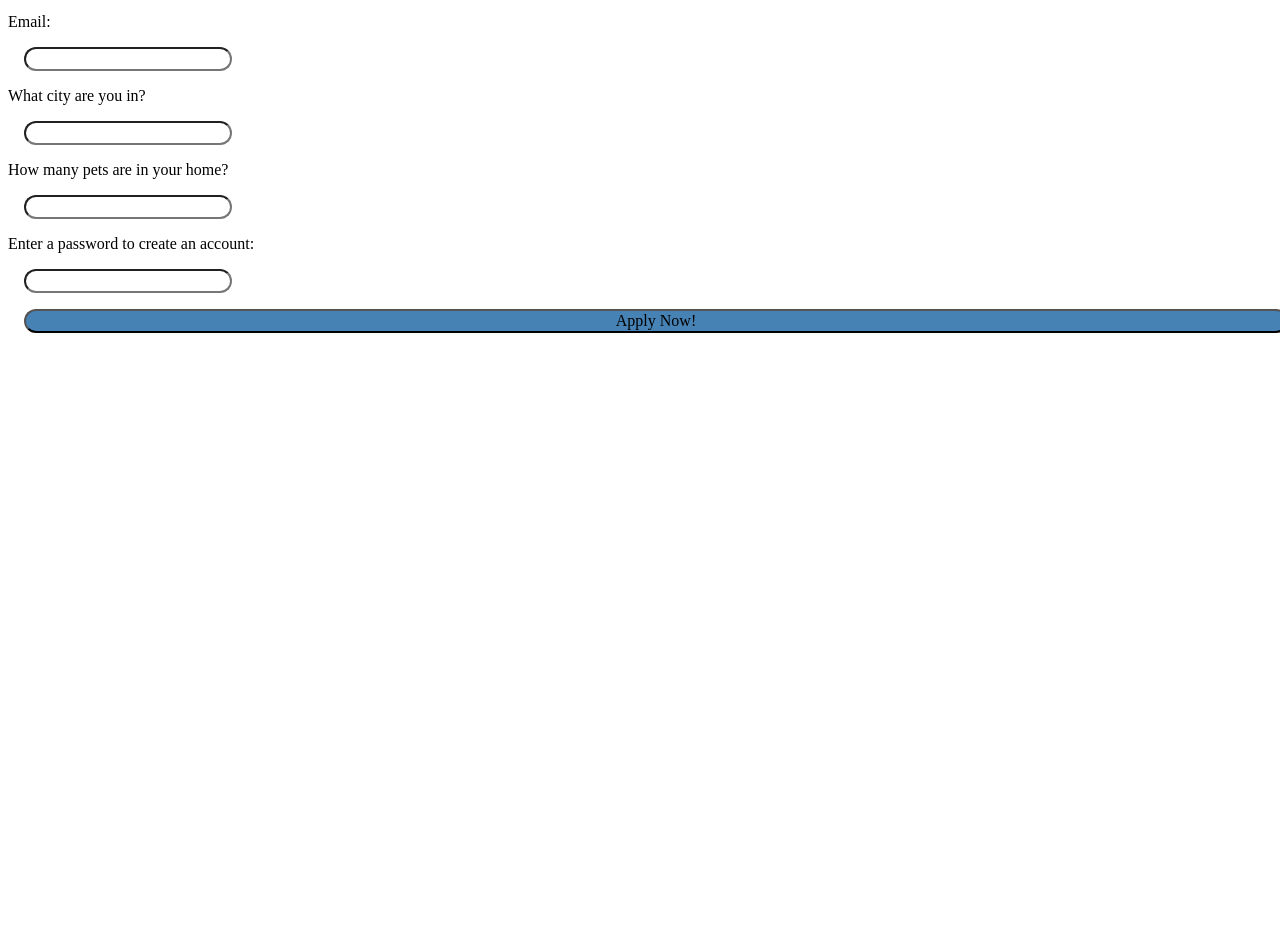
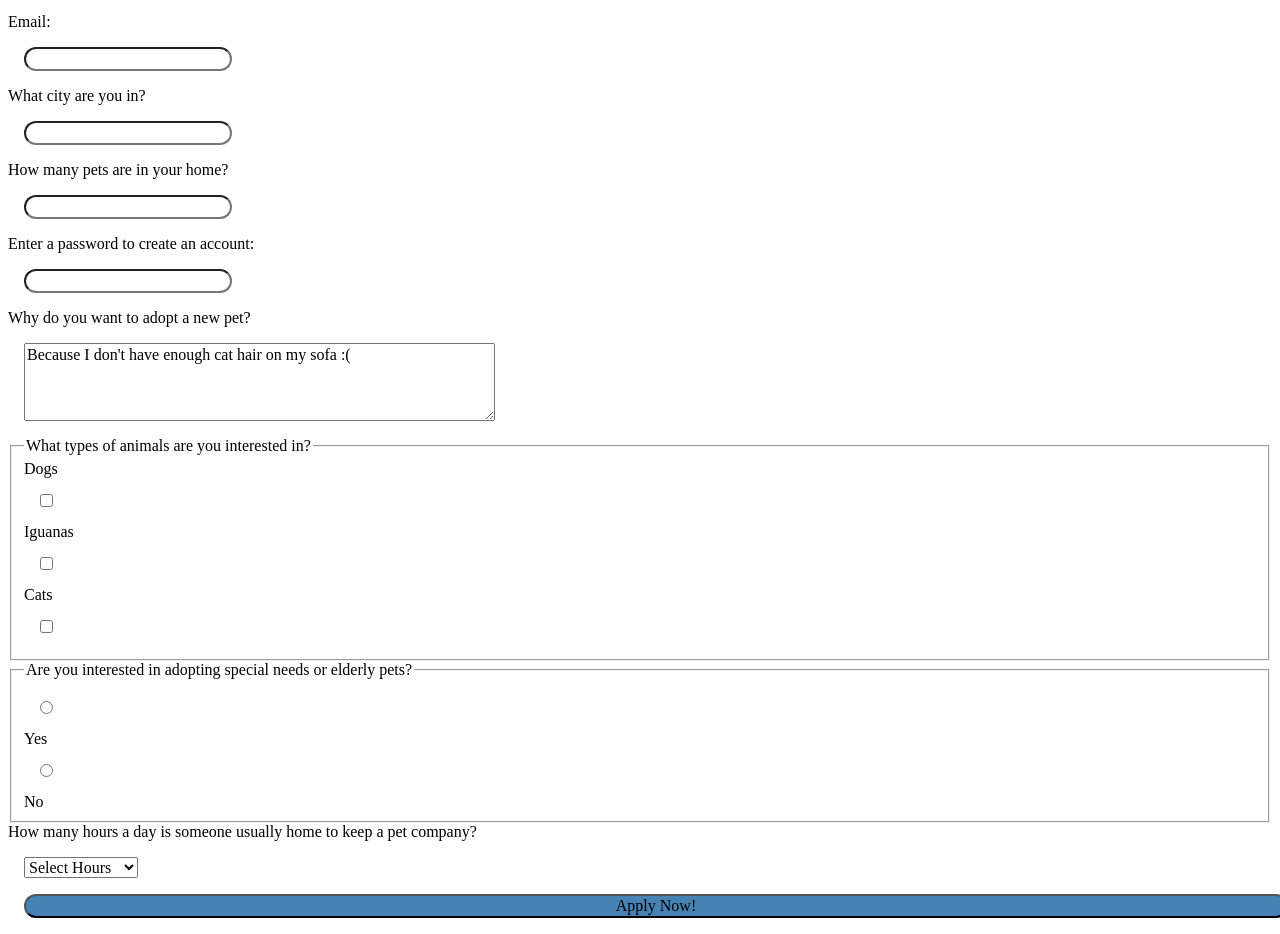
Before and after one commit to Rydavim/web-forms, a plain HTML site: page index.html in a window 1280 px wide. Shown: the part 141-1075 px from the top of the page. Before the commit the page ends 800 px from the top, so only its background shows below. Drawn offline with Linux system fonts and the light colour scheme.

Commit message:
added more form fields

```diff
--- a/index.html
+++ b/index.html
@@ -27,6 +27,45 @@
       <label>Enter a password to create an account:
         <input type="password" name="accountPW">
       </label>
+
+      <label>Why do you want to adopt a new pet?
+        <textarea name="applicantReason" rows="4" cols="50">Because I don't have enough cat hair on my sofa :(</textarea>
+      </label>
+
+      <fieldset>
+        <legend>What types of animals are you interested in?</legend>
+        <label>Dogs
+          <input type="checkbox" name="species" value="dogs">
+        </label>
+        <label>Iguanas
+          <input type="checkbox" name="species" value="iguanas">
+        </label>
+        <label>Cats
+          <input type="checkbox" name="species" value="cats">
+        </label>
+      </fieldset>
+
+      <fieldset>
+        <legend>Are you interested in adopting special needs or elderly pets?</legend>
+        <label>
+          <input type="radio" name="special" value="yes">
+          Yes
+        </label>
+        <label>
+          <input type="radio" name="special" value="no">
+          No
+        </label>
+      </fieldset>
+
+      <label>How many hours a day is someone usually home to keep a pet company?
+        <select name="hours">
+          <option value="">Select Hours</option>
+          <option value="few">Fewer than 10</option>
+          <option value="some">10 to 16</option>
+          <option value="many">More than 16</option>
+        </select>
+      </label>
+
       <input type="submit" value="Apply Now!">
     </form>
   </body>
```
